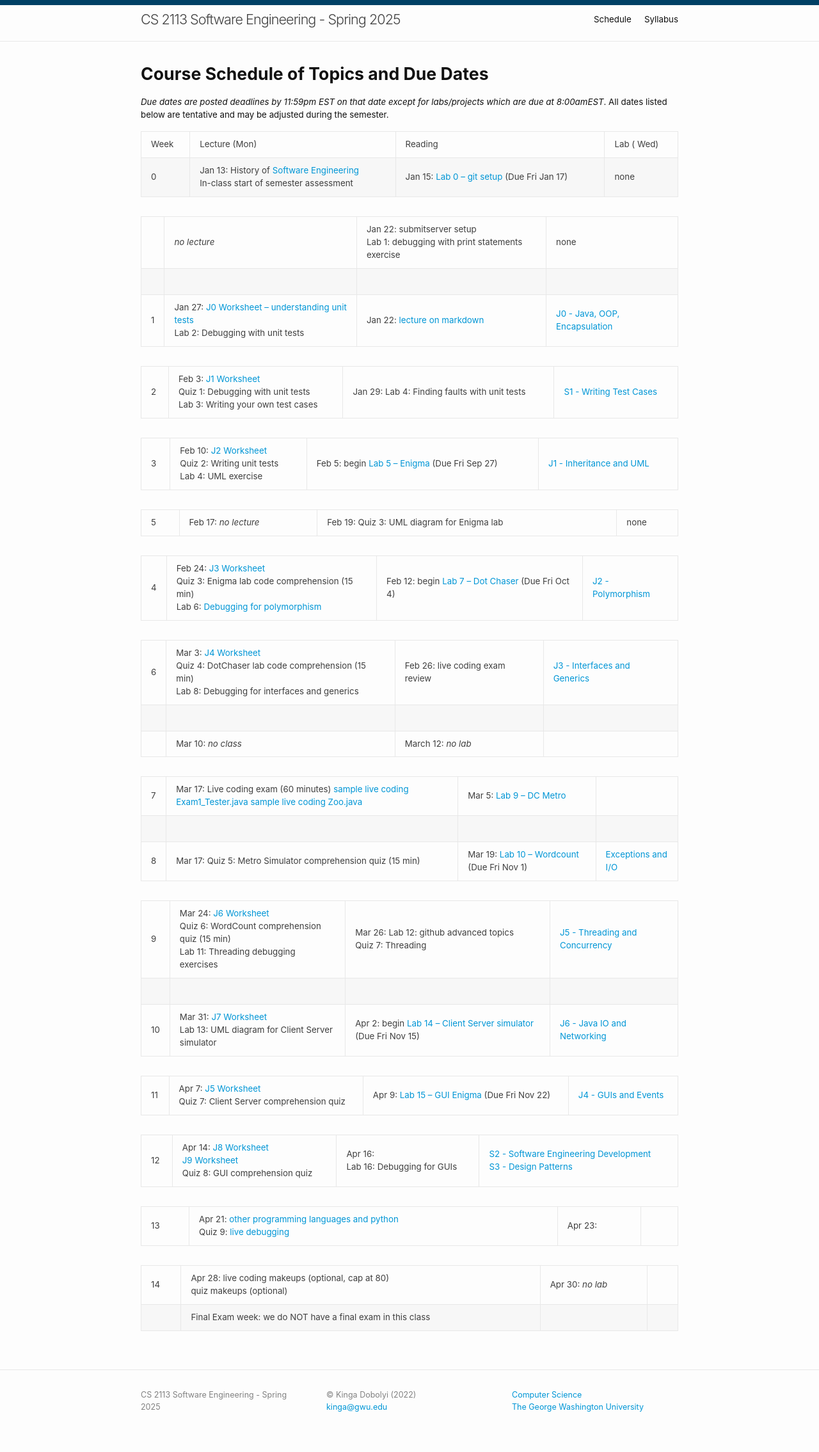
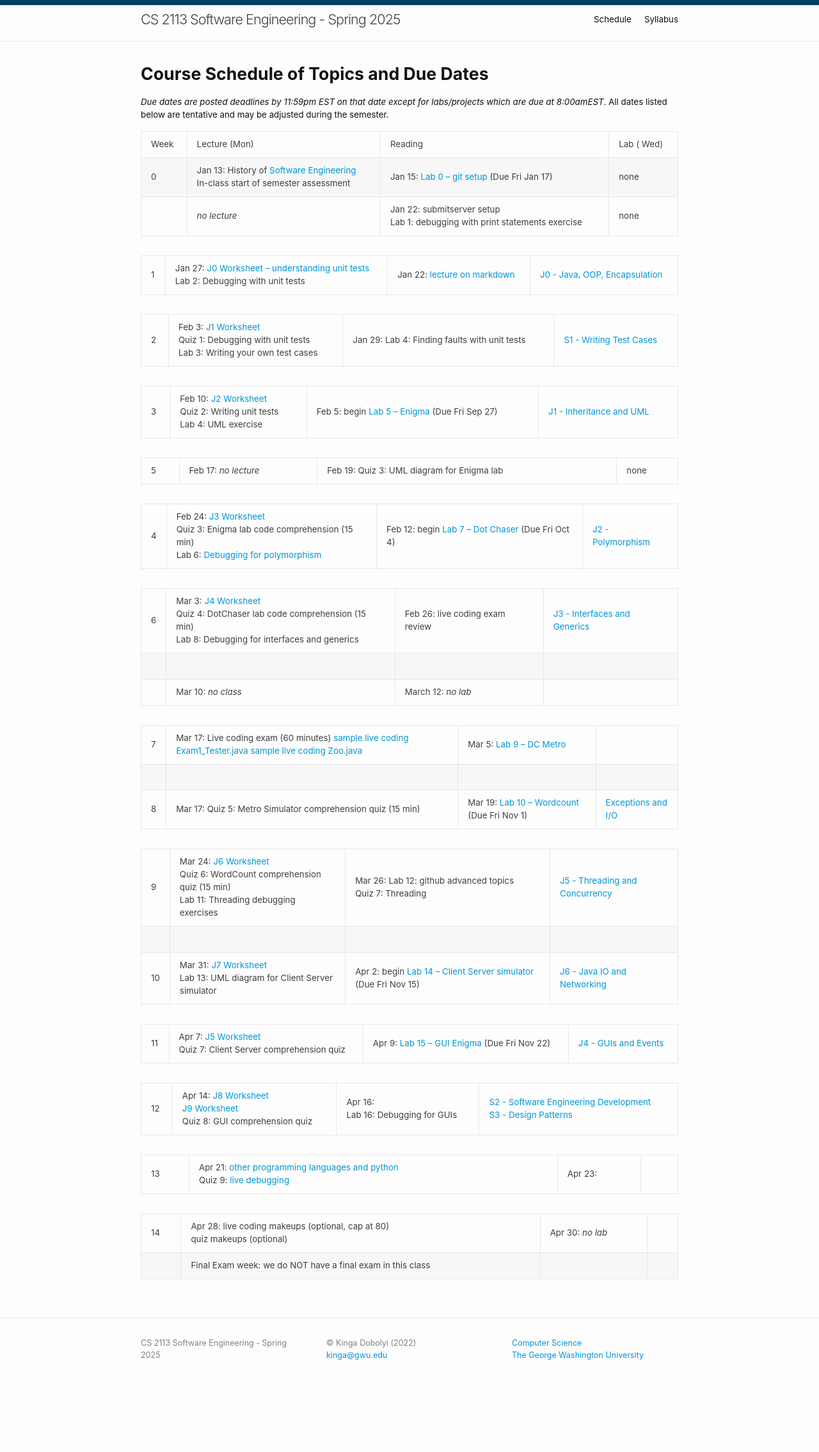
Before and after one commit to cs2113-s25/cs2113-s25.github.io, a Jekyll site: the page built from schedule.md, in a window 1280 px wide. Shown: the whole page at 64% size. Built offline with Jekyll 4.4.1, drawn with Linux system fonts in a browser that asks for light colours; after the commit the page ends 2188 px from its top, so only the background shows below that.

Commit message:
inital commit

```diff
--- a/schedule.md
+++ b/schedule.md
@@ -11,9 +11,8 @@ title: Schedule
 
 | Week | Lecture (Mon)  | Reading    | Lab ( Wed)
 | 0    | Jan 13: History of <a href="https://dl.acm.org/doi/pdf/10.1145/1134285.1134288">Software Engineering</a> <br> In-class start of semester assessment | Jan 15: [Lab 0 -- git setup](lab/0) (Due Fri Jan 17) | none |
+|     | <i>no lecture</i>   | Jan 22:  submitserver setup  <br> Lab 1: debugging with print statements exercise |   none |
 
-|     | <i>no lecture</i>   | Jan 22:  submitserver setup  <br> Lab 1: debugging with print statements exercise |   none |
-                                     |
 | 1    | Jan 27: [J0 Worksheet -- understanding unit tests](worksheet/j0) <br> Lab 2: Debugging with unit tests | Jan 22: [lecture on markdown](https://docs.github.com/en/get-started/writing-on-github/getting-started-with-writing-and-formatting-on-github/basic-writing-and-formatting-syntax) | [J0 - Java, OOP, Encapsulation](j/0) |
 
 | 2    | Feb 3: [J1 Worksheet](worksheet/j1) <br> Quiz 1: Debugging with unit tests <br> Lab 3: Writing your own test cases | Jan 29: Lab 4: Finding faults with unit tests | [S1 - Writing Test Cases](j/software_testing) |
```
